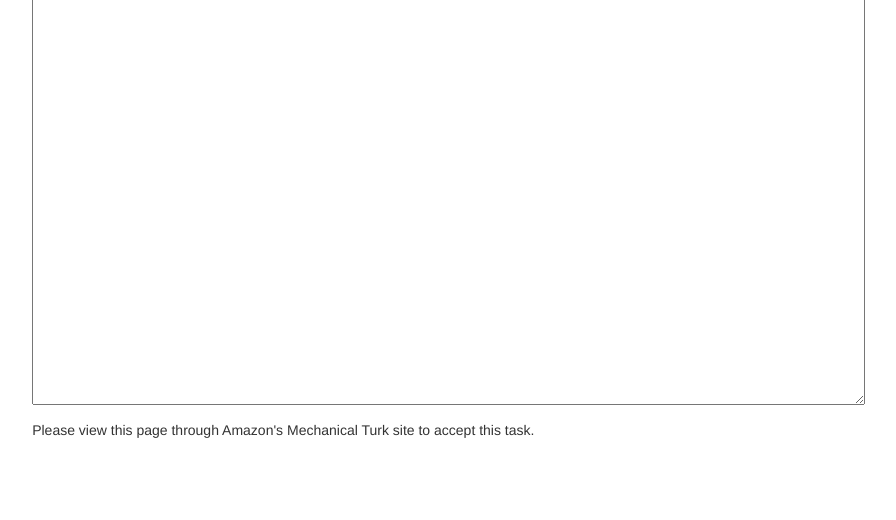
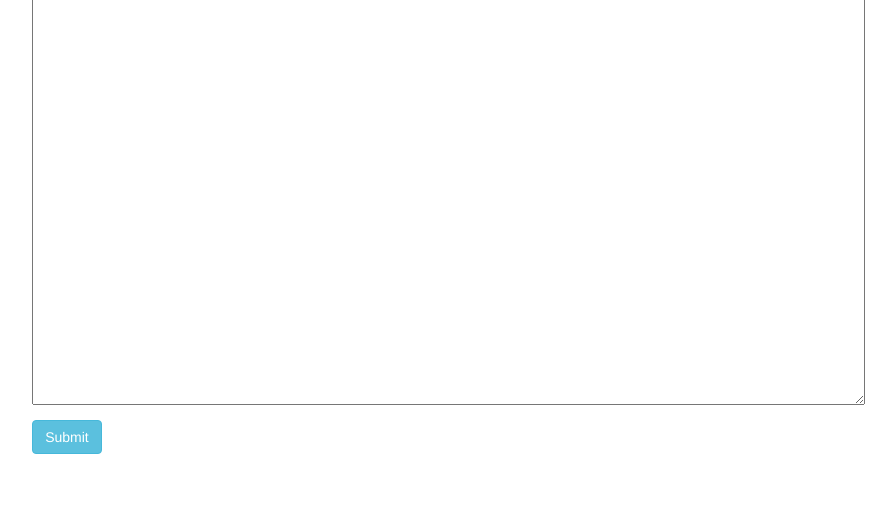
Before and after one commit to ArcGhost/MechaTurk, a Flask app: page /hits/1 in a window 1280 px wide. Shown: the part 241-761 px from the top of the page, without its empty margins (77-973 px from the left). Run offline with Flask 2, Linux system fonts and the light colour scheme; data comes from the database, SQL or seed files in the repository; some libraries are stand-ins or nearby versions.

Commit message:
fixing submit button conditional

```diff
--- a/app/templates/task.html
+++ b/app/templates/task.html
@@ -22,8 +22,6 @@
       <input type="hidden" id="hitId" value="{{ hit_id }}" name="hitId"/>
       {% if assignment_ID == 'ASSIGNMENT_ID_NOT_AVAILABLE' %}
       <p>Please view this page through Amazon's Mechanical Turk site to accept this task.</p>
-      {% elif not assignment_ID %}
-      <p>Please view this page through Amazon's Mechanical Turk site to accept this task.</p>
       {% else %}
       <input type="submit" class="btn btn-info" value="Submit">
       {% endif %}
```
